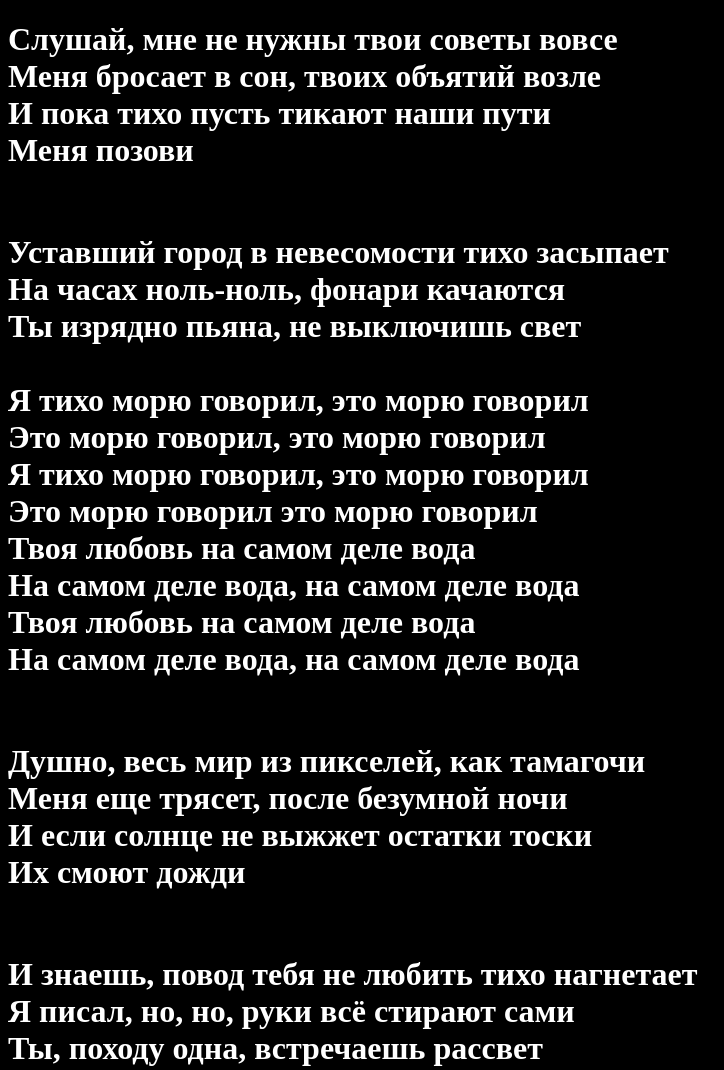
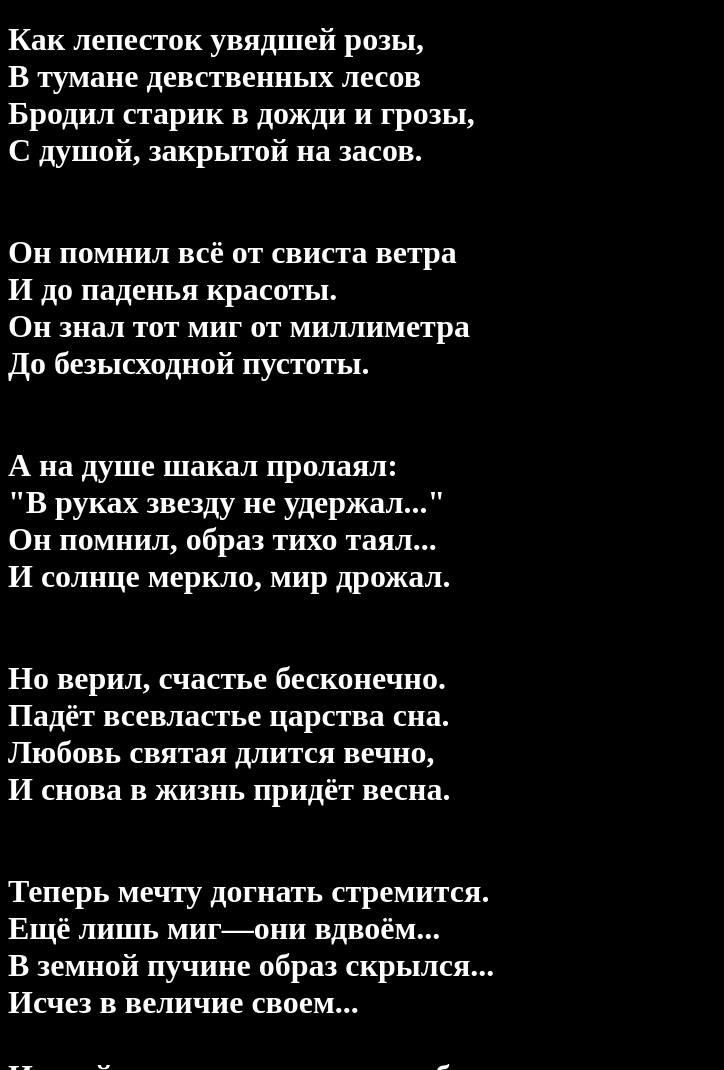
Before and after one commit to iHackFX/ihackfx.github.io, a plain HTML site: page jkhdfgjkasdlkj/index.html in a window 1280 px wide. Shown: the top 1070 px of the page, without its empty margins (0-724 px from the left). Drawn offline with Linux system fonts and the light colour scheme.

Commit message:
Update index.html

```diff
--- a/jkhdfgjkasdlkj/index.html
+++ b/jkhdfgjkasdlkj/index.html
@@ -5,48 +5,21 @@
 	<title>     </title>
 </head>
 <body style="background-color: black;">
-	<h1 style="color: white;">Слушай, мне не нужны твои советы вовсе<br>
-Меня бросает в сон, твоих объятий возле<br>
-И пока тихо пусть тикают наши пути<br>
-Меня позови<br></h1>
+	<h1 style="color: white;">Как лепесток увядшей розы, <br>В тумане девственных лесов <br>Бродил старик в дожди и грозы, <br>С душой, закрытой на засов.<br></h1>
 <h3 style="color: black;">aHR0cHM6</h3>
-<h1 style="color: white;">Уставший город в невесомости тихо засыпает<br>
-На часах ноль-ноль, фонари качаются<br>
-Ты изрядно пьяна, не выключишь свет<br><br>
-Я тихо морю говорил, это морю говорил<br>
-Это морю говорил, это морю говорил<br>
-Я тихо морю говорил, это морю говорил<br>
-Это морю говорил это морю говорил<br>
-Твоя любовь на самом деле вода<br>
-На самом деле вода, на самом деле вода<br>
-Твоя любовь на самом деле вода<br>
-На самом деле вода, на самом деле вода<br></h1>
+<h1 style="color: white;">Он помнил всё от свиста ветра <br>И до паденья красоты. <br>Он знал тот миг от миллиметра <br>До безысходной пустоты.<br></h1>
 <h3 style="color: black;">Ly95YWRpLn</h3>
 <h1 style="color: white;">
-Душно, весь мир из пикселей, как тамагочи<br>
-Меня еще трясет, после безумной ночи<br>
-И если солнце не выжжет остатки тоски<br>
-Их смоют дожди<br></h1>
+А на душе шакал пролаял: <br>"В руках звезду не удержал..." <br>Он помнил, образ тихо таял... <br>И солнце меркло, мир дрожал.<br></h1>
 <h3 style="color: black;">NrL2QvRU5ER</h3>
 <h1 style="color: white;">
-И знаешь, повод тебя не любить тихо нагнетает<br>
-Я писал, но, но, руки всё стирают сами<br>
-Ты, походу одна, встречаешь рассвет<br></h1>
+Но верил, счастье бесконечно. <br>Падёт всевластье царства сна. <br>Любовь святая длится вечно, <br>И снова в жизнь придёт весна.<br></h1>
 <h3 style="color: black;">FZrdWlO</h3>
 <h1 style="color: white;">
-Твоя любовь на самом деле вода<br>
-На самом деле вода, на самом деле вода<br>
-Твоя любовь на самом деле вода<br>
-На самом деле вода, на самом деле вода<br>
-Я тихо морю говорил, это морю говорил<br>
-Это морю говорил, это морю говорил<br>
-Я тихо морю говорил, это морю говорил<br>
+Теперь мечту догнать стремится. <br>Ещё лишь миг—они вдвоём... <br>В земной пучине образ скрылся... <br>Исчез в величие своем...<br><br>И с той поры, как призрак неба, <br>В холодном сумраке, в тиши, <br>Звезду он ищет, верит слепо... <br>Вокруг него нет ни души...<br><br>Но снова тень, как сказка ночи, <br>Ласкает взор, тревожит слух, <br>Вселяет веру, рай пророчит, <br>Являет сердцу милый дух...<br><br>Летят минуты, мили, годы, <br>
 Это морю говорил это морю говорил<br></h1>
 <h3 style="color: black;">d3JaNlE==</h3>
 <h1 style="color: white;">
-Твоя любовь на самом деле вода<br>
-На самом деле вода, на самом деле вода<br>
-Твоя любовь на самом деле вода<br>
-На самом деле вода, на самом деле вода</h1>
+Пусть даже так вся жизнь пройдёт. <br>Пусть исчезают горы, воды, <br>Он верит, что её найдёт...<br><br>Уж знает все моря и норы, <br>И ноги в кровь он сбил в пути, <br>Вступал повсюду с жизнью в споры, <br>Все только чтоб её найти...<br><br>И вот, упав в степи бессонной, <br>Не знал, куда ещё идти, <br>Открыл глаза души бездонной, <br>Увидел небо впереди...<br><br>И вдруг!.. О, Боже, провиденье! <br>Как в зеркале, увидел он, <br>Её лицо, и звезд паденье— <br>И вздрогнул:"Может, это сон?.."</h1>
 </body>
 </html>
```
